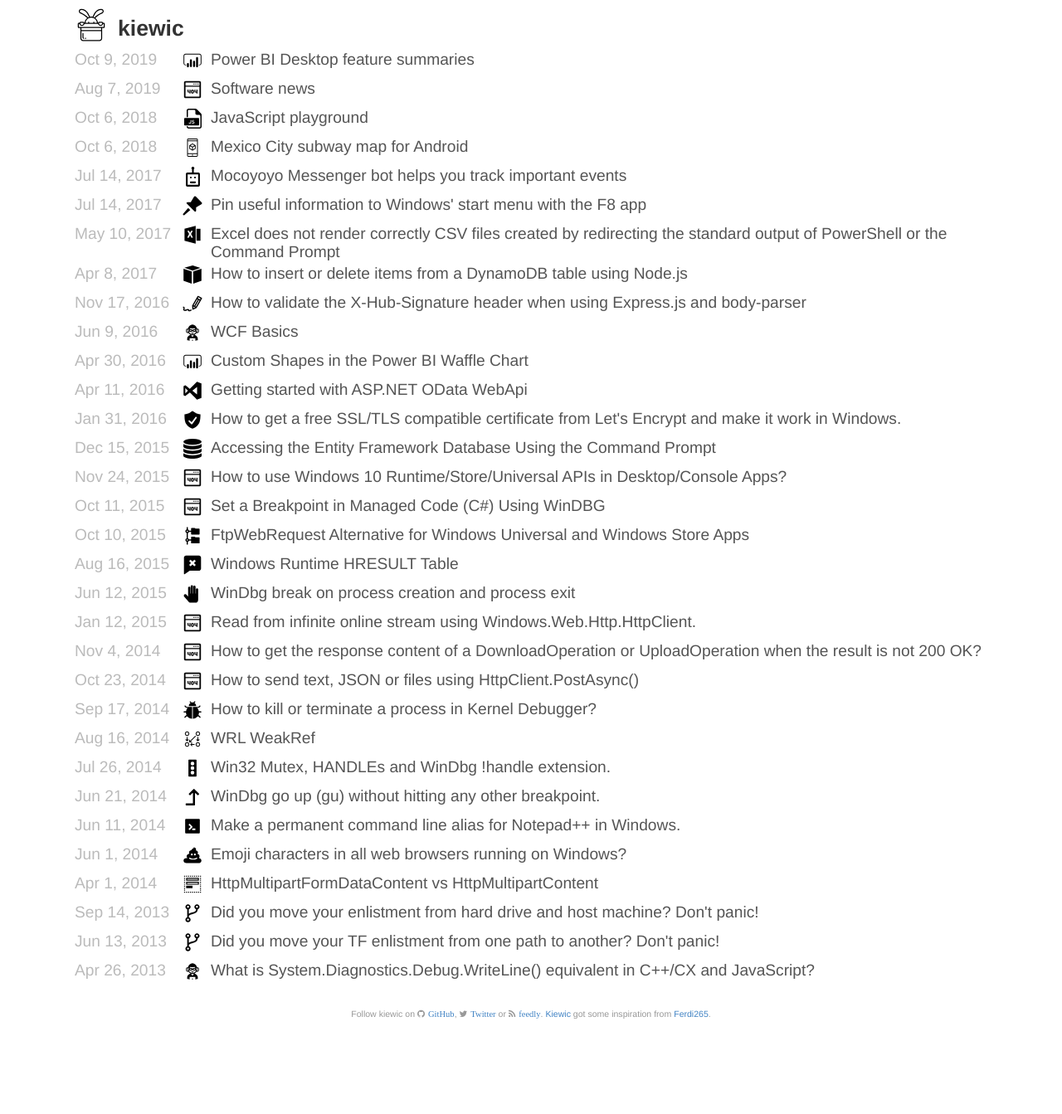
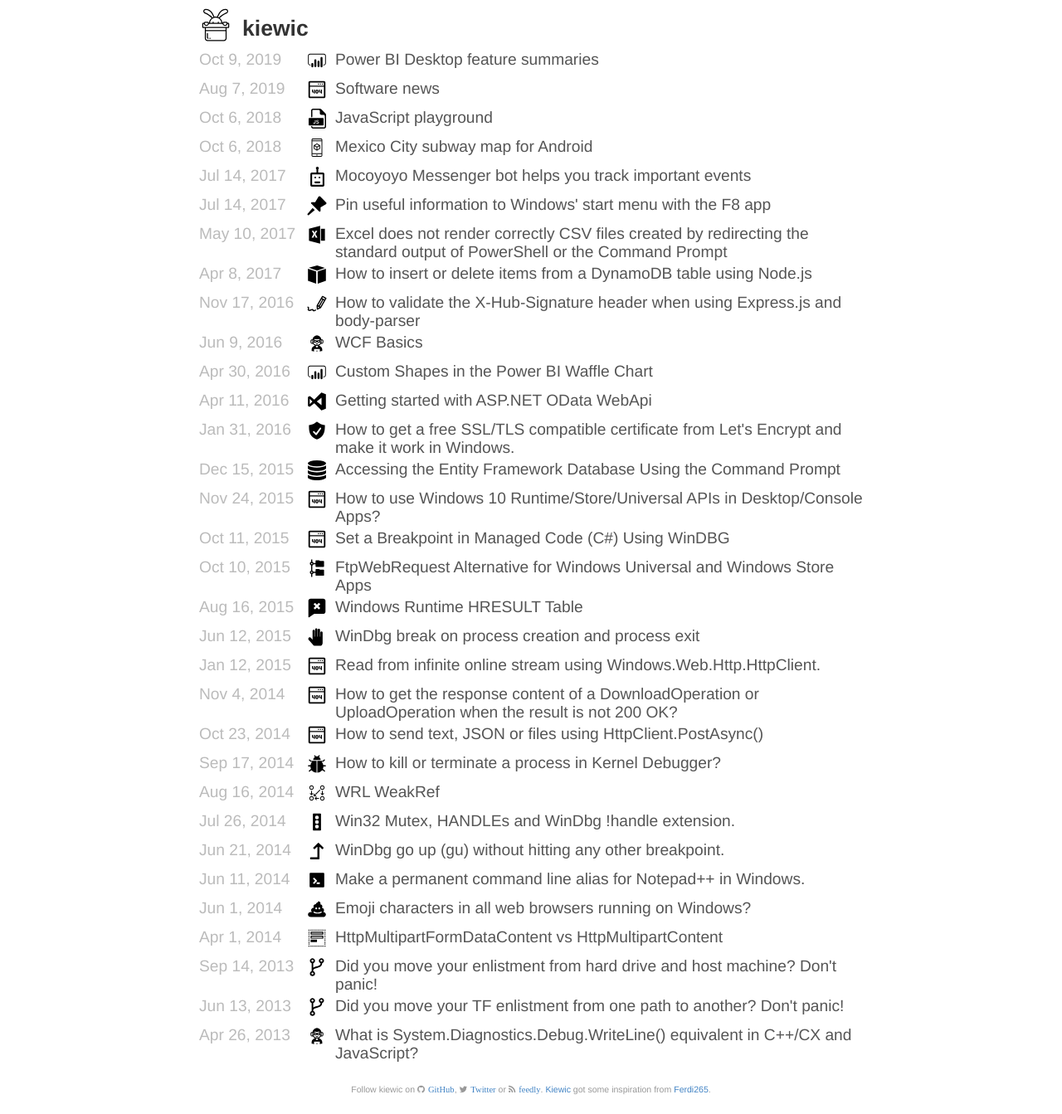
Before and after one commit to kiewic/kiewic.github.io, a Jekyll site: the page built from index.html, in a window 1280 px wide. Shown: the whole page at 83% size. Built offline with Jekyll 4.4.1, drawn with Linux system fonts in a browser that asks for light colours; nearby versions of some CDN libraries; before the commit the page ends 1251 px from its top, so only the background shows below that.

Commit message:
Decrease max-width

```diff
--- a/css/main.css
+++ b/css/main.css
@@ -215,10 +215,10 @@
 }
 
 /* big screens */
-@media screen and (min-width: 1100px)
+@media screen and (min-width: 50rem)
 {
     .wrapper {
-        max-width: 1100px;
+        max-width: 50rem;
     }
 }
 
```
